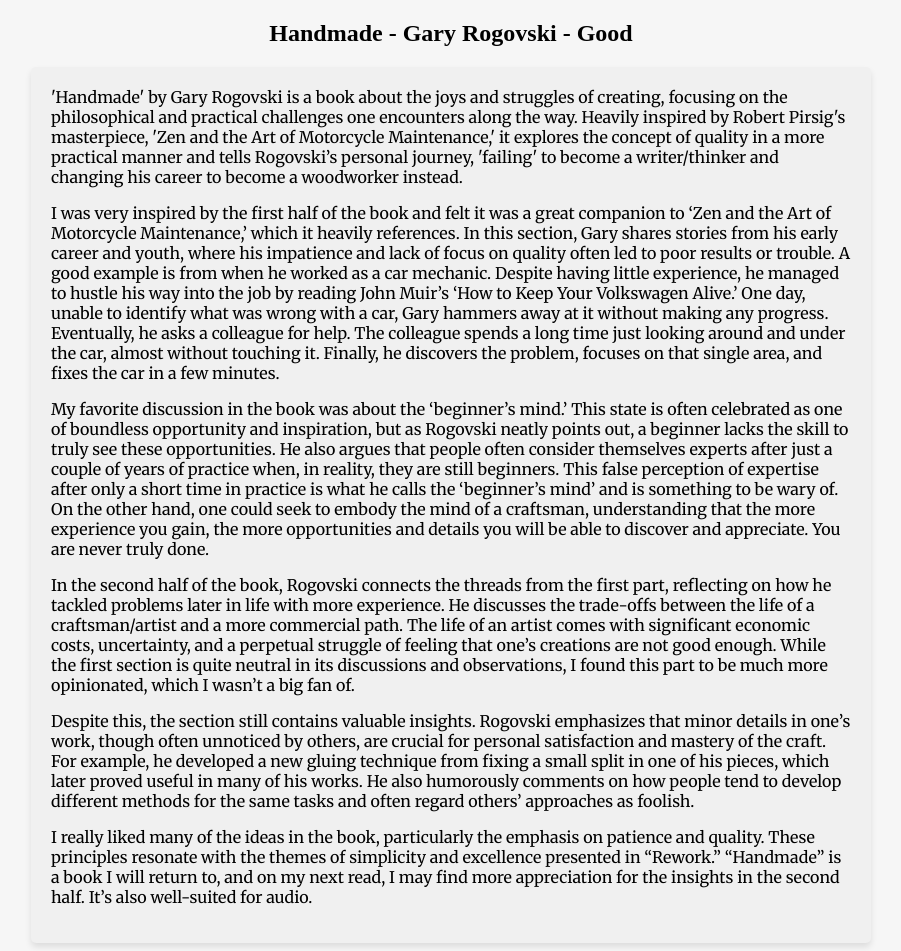
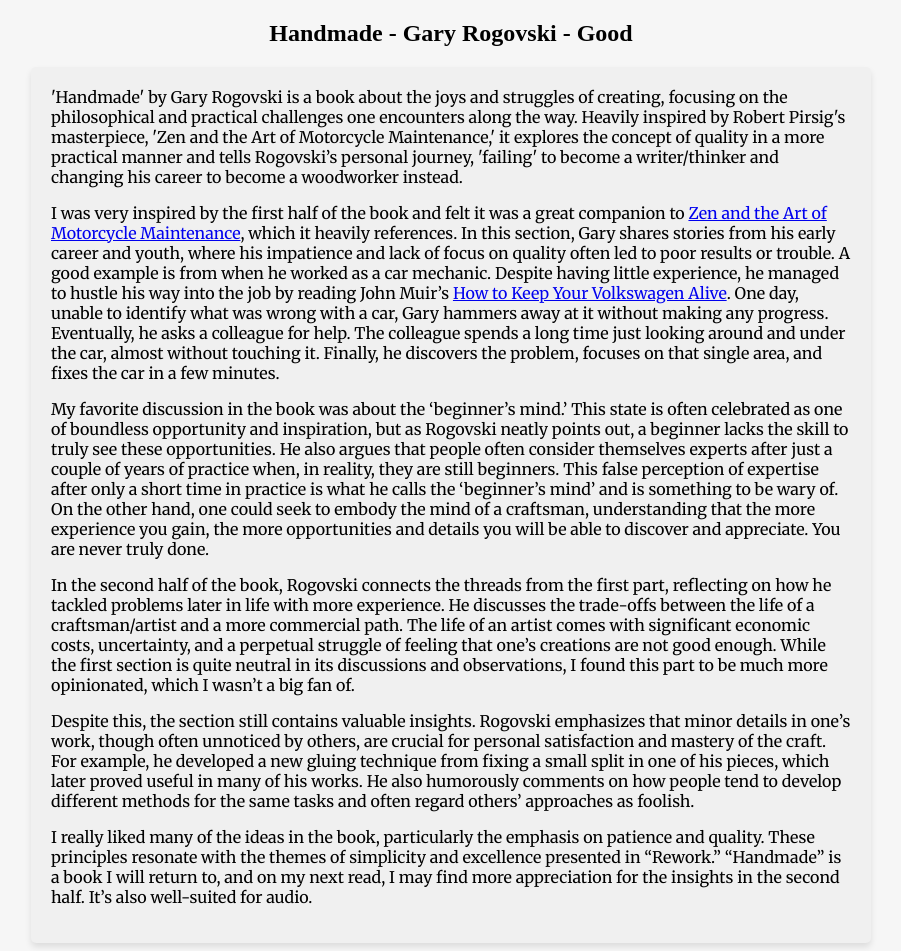
Before and after one commit to Kortelange/webpage, a Jekyll site: the page built from _books/handmade.md, in a window 1280 px wide. Shown: the whole page, without its empty margins (189-1090 px from the left). Built offline with Jekyll 4.4.1, drawn with Linux system fonts in a browser that asks for light colours; part of the change alters nothing that is shown.

```diff
--- a/_books/handmade.md
+++ b/_books/handmade.md
@@ -7,7 +7,7 @@ short_review: "'Handmade' by Gary Rogovski is a book about the joys and struggle
 long_review: true
 ---
 
-I was very inspired by the first half of the book and felt it was a great companion to 'Zen and the Art of Motorcycle Maintenance,' which it heavily references. In this section, Gary shares stories from his early career and youth, where his impatience and lack of focus on quality often led to poor results or trouble. A good example is from when he worked as a car mechanic. Despite having little experience, he managed to hustle his way into the job by reading John Muir's 'How to Keep Your Volkswagen Alive.' One day, unable to identify what was wrong with a car, Gary hammers away at it without making any progress. Eventually, he asks a colleague for help. The colleague spends a long time just looking around and under the car, almost without touching it. Finally, he discovers the problem, focuses on that single area, and fixes the car in a few minutes.
+I was very inspired by the first half of the book and felt it was a great companion to [Zen and the Art of Motorcycle Maintenance](./zen_and_motorcycle_maintenance.html), which it heavily references. In this section, Gary shares stories from his early career and youth, where his impatience and lack of focus on quality often led to poor results or trouble. A good example is from when he worked as a car mechanic. Despite having little experience, he managed to hustle his way into the job by reading John Muir's [How to Keep Your Volkswagen Alive](https://www.amazon.com/Keep-Volkswagen-Alive-Step-Step/dp/1566913101). One day, unable to identify what was wrong with a car, Gary hammers away at it without making any progress. Eventually, he asks a colleague for help. The colleague spends a long time just looking around and under the car, almost without touching it. Finally, he discovers the problem, focuses on that single area, and fixes the car in a few minutes.
 
 My favorite discussion in the book was about the 'beginner's mind.' This state is often celebrated as one of boundless opportunity and inspiration, but as Rogovski neatly points out, a beginner lacks the skill to truly see these opportunities. He also argues that people often consider themselves experts after just a couple of years of practice when, in reality, they are still beginners. This false perception of expertise after only a short time in practice is what he calls the 'beginner's mind' and is something to be wary of. On the other hand, one could seek to embody the mind of a craftsman, understanding that the more experience you gain, the more opportunities and details you will be able to discover and appreciate. You are never truly done.
 
```
